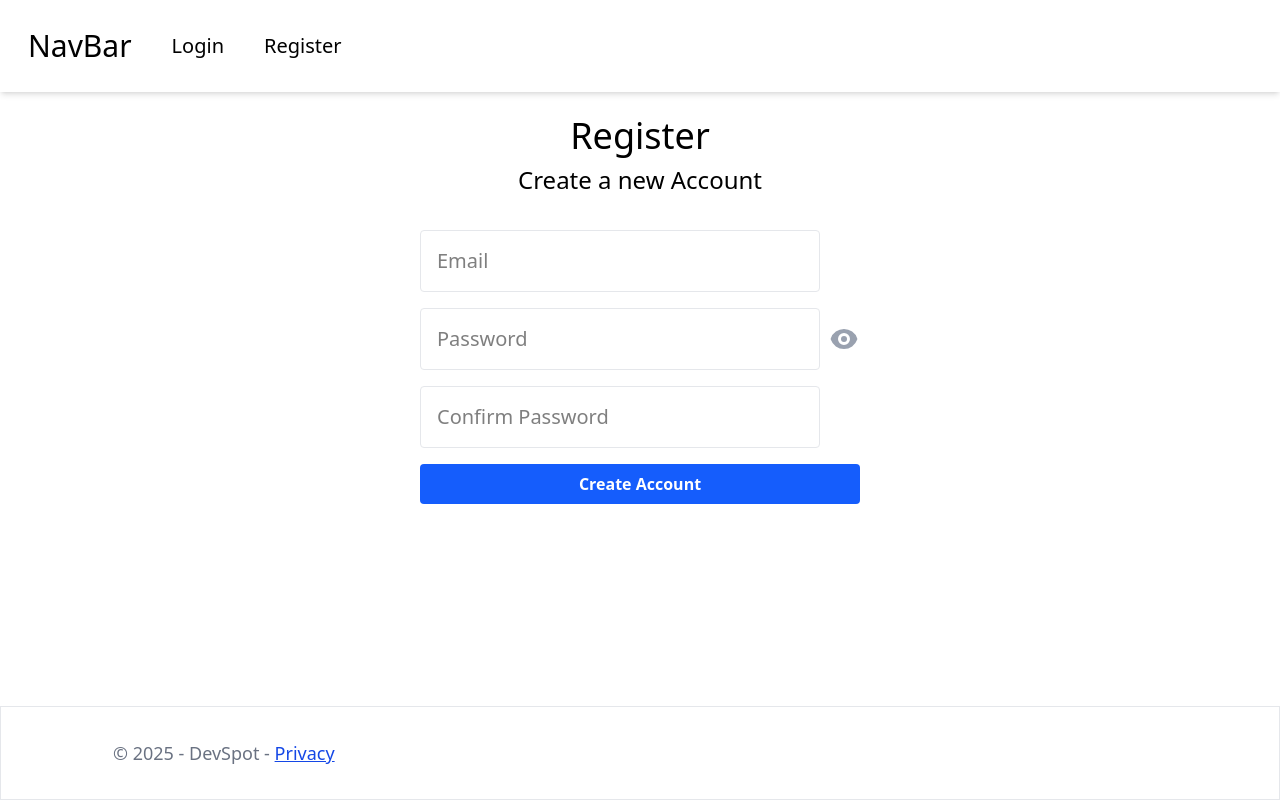
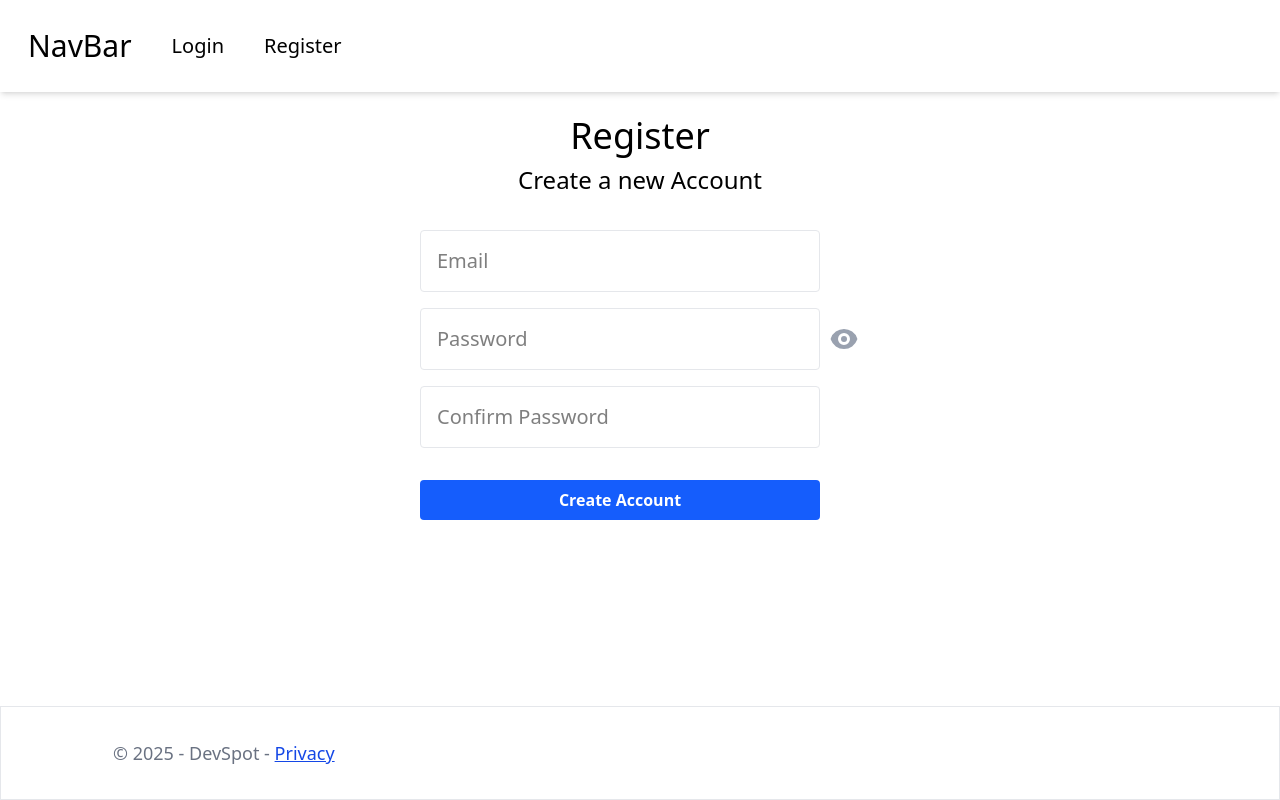
Before and after one commit to yiwenwangANU/dotnetfrontend, a Next.js app: page /identity/account/register in a window 1280 px wide. Built offline with nearby package versions, Linux system fonts and the light colour scheme; no server answers.

Commit message:
update Button component to make it accept classname prop and update button css in register/login page

```diff
--- a/src/app/identity/account/login/page.tsx
+++ b/src/app/identity/account/login/page.tsx
@@ -80,7 +80,9 @@ const Login = () => {
           <input type="checkbox" id="rememberMe" {...register("rememberMe")} />
           <label htmlFor="rememberMe">Remember me?</label>
         </div>
-        <Button type="submit">Log in</Button>
+        <Button type="submit" className="w-100">
+          Log in
+        </Button>
       </form>
     </div>
   );
--- a/src/app/identity/account/register/page.tsx
+++ b/src/app/identity/account/register/page.tsx
@@ -99,7 +99,9 @@ const Register = () => {
         {errors.re_password && (
           <span className="text-red-600">{errors.re_password.message}</span>
         )}
-        <Button type="submit">Create Account</Button>
+        <Button type="submit" className="w-100 mt-4">
+          Create Account
+        </Button>
       </form>
     </div>
   );
--- a/src/components/Buttom.tsx
+++ b/src/components/Buttom.tsx
@@ -3,11 +3,13 @@ import { ButtonHTMLAttributes, FC, ReactNode } from "react";
 type ButtonProps = {
   variant?: "primary" | "secondary" | "danger";
   children: ReactNode;
+  className?: string;
 } & ButtonHTMLAttributes<HTMLButtonElement>;
 
 const Button: FC<ButtonProps> = ({
   variant = "primary",
   children,
+  className = "",
   ...props
 }) => {
   const baseStyles = "px-4 py-2 rounded font-semibold";
@@ -18,7 +20,10 @@ const Button: FC<ButtonProps> = ({
     danger: "bg-red-600 text-white hover:bg-red-700",
   };
   return (
-    <button className={`${baseStyles} ${variantStyles[variant]}`} {...props}>
+    <button
+      className={`${baseStyles} ${variantStyles[variant]} ${className}`}
+      {...props}
+    >
       {children}
     </button>
   );
```
